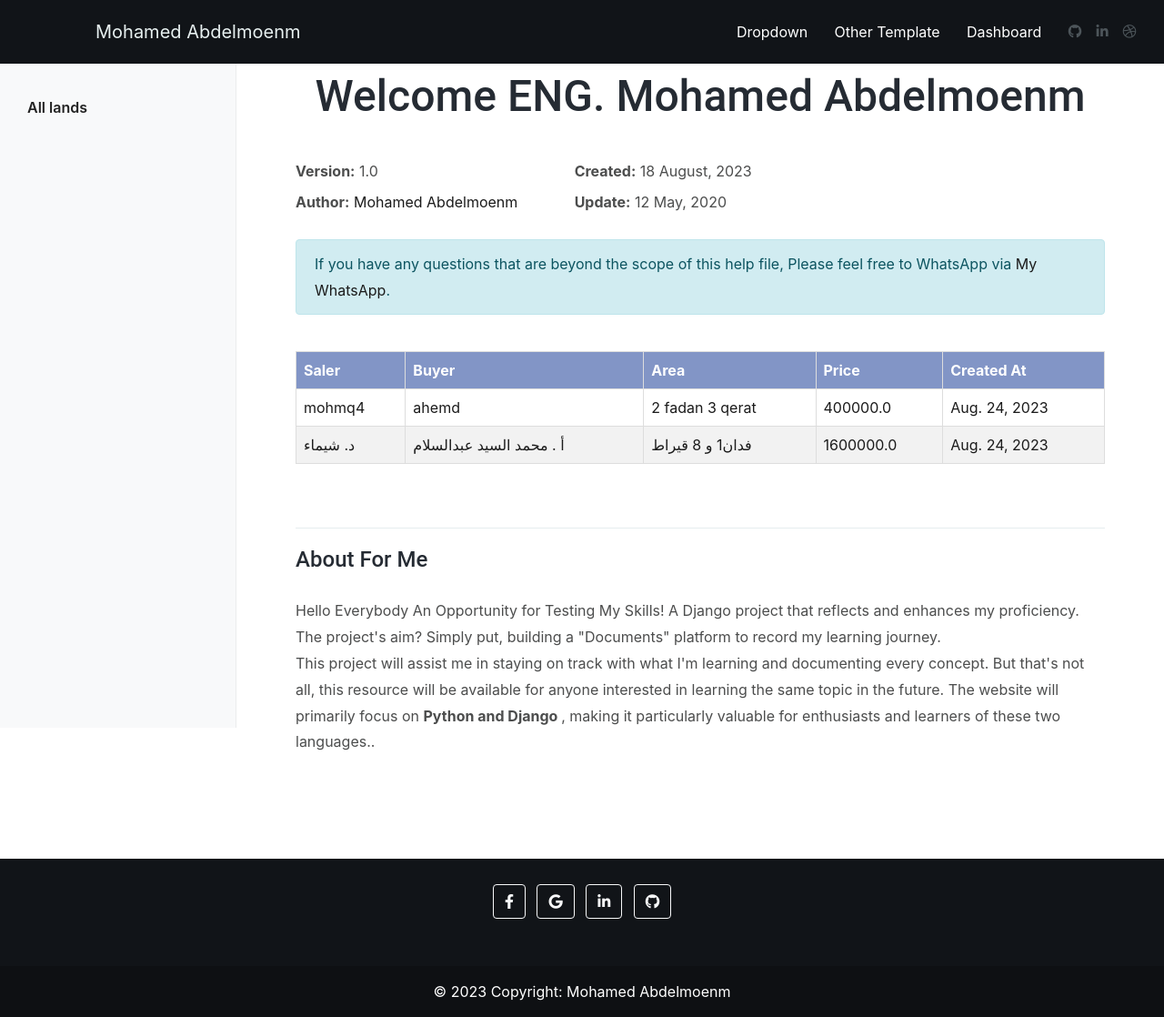
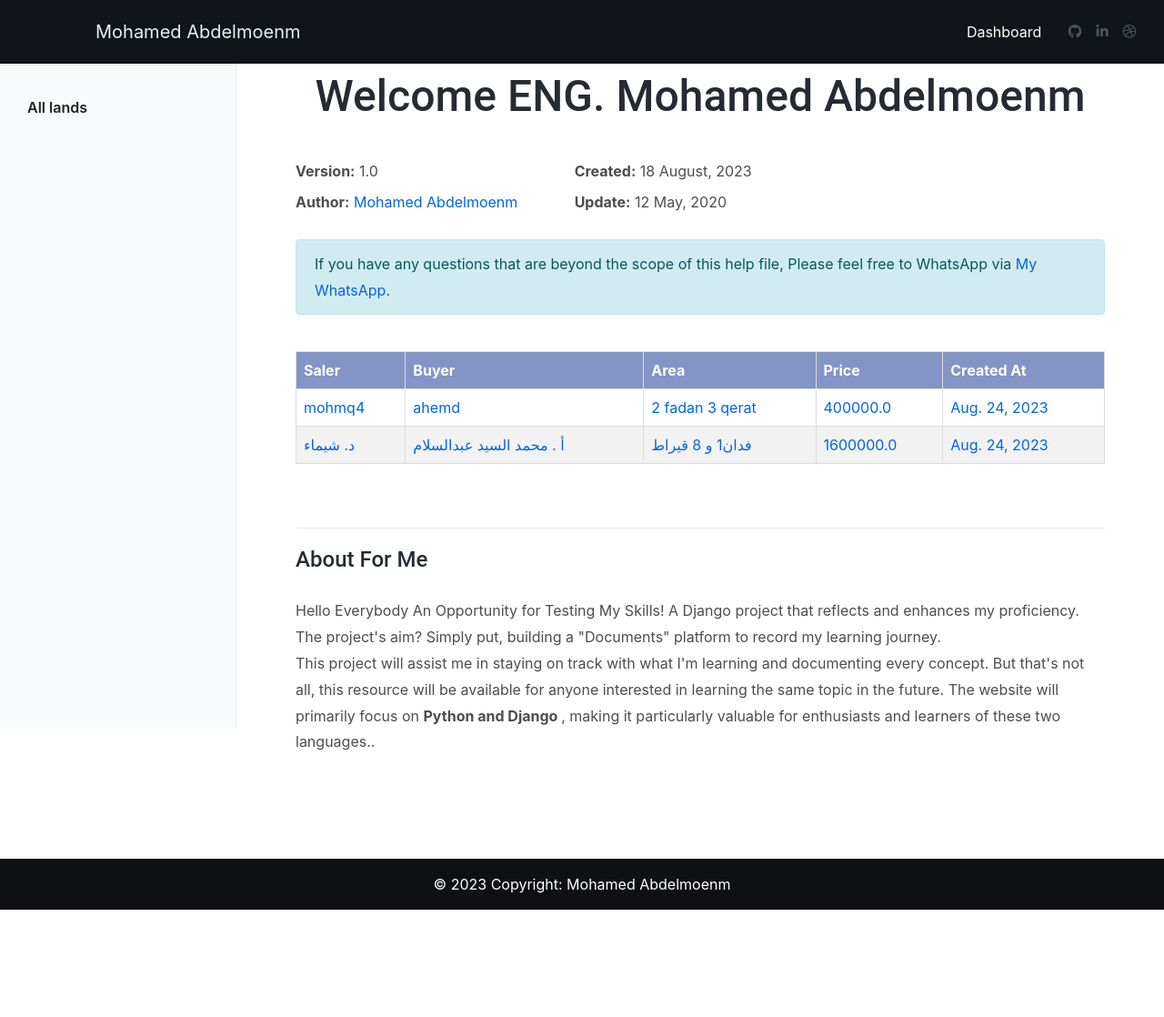
Before and after one commit to Mohamed00Abdelmonem/Dj-Measure-Acreage, a Django app: page / in a window 1280 px wide. Shown: the whole page at 91% size. After the commit the page ends 1000 px from the top, so only its background shows below. Run offline with Django 4.2, Linux system fonts and the light colour scheme; data comes from the database, SQL or seed files in the repository; both versions use the stored data as it was after the commit; some libraries are stand-ins or nearby versions.

Commit message:
updating in my project in my frontend and others

```diff
--- a/app/templates/app/index.html
+++ b/app/templates/app/index.html
@@ -2,36 +2,6 @@
 
 {% block body %}
 
-
-
-
-<style>
-  table {
-    width: 100%;
-    border-collapse: collapse;
-    margin-bottom: 70px;
-    margin-top: 40px;
-  }
-
-  th, td {
-    border: 1px solid #ddd;
-    padding: 8px;
-    text-align: left;
-  }
-
-  th {
-    background-color: #8295c6;
-  }
-
-  tr:nth-child(even) {
-    background-color: #f2f2f2;
-  }
-  a {
-    color: rgb(27, 27, 27);
-    text-decoration: none;
-
-  }
-</style>
 
 
 
@@ -100,11 +70,11 @@
     {% for land in objects %}
 
     <tr>
-      <td><a href="/">{{land.name_saler}}</a></td>
-      <td><a href="/">{{land.name_buyer}}</a></td>
-      <td><a href="/">{{land.area}}</a></td>
-      <td><a href="/">{{land.price}}</a></td>
-      <td><a href="/">{{land.created_at}}</a></td>
+      <td><a href="{% url 'land_detail' land.id%}">{{land.name_saler}}</a></td>
+      <td><a href="{% url 'land_detail' land.id%}">{{land.name_buyer}}</a></td>
+      <td><a href="{% url 'land_detail' land.id%}">{{land.area}}</a></td>
+      <td><a href="{% url 'land_detail' land.id%}">{{land.price}}</a></td>
+      <td><a href="{% url 'land_detail' land.id%}">{{land.created_at}}</a></td>
 
     </tr>
     {% endfor %}
--- a/app/templates/base.html
+++ b/app/templates/base.html
@@ -148,6 +148,32 @@
             background-color: #2857bc;
         }
 
+
+        table {
+    width: 100%;
+    border-collapse: collapse;
+    margin-bottom: 70px;
+    margin-top: 40px;
+  }
+
+  th, td {
+    border: 1px solid #ddd;
+    padding: 8px;
+    text-align: left;
+  }
+
+  th {
+    background-color: #8295c6;
+  }
+
+  tr:nth-child(even) {
+    background-color: #f2f2f2;
+  }
+  a {
+    color: rgb(27, 27, 27);
+    text-decoration: none;
+
+  }
 </style>
 <!-- Stylesheet
 ============================== -->
@@ -199,22 +225,7 @@
 
 		<div id="header-nav" class="collapse navbar-collapse justify-content-end">
           <ul class="navbar-nav">
-            <li class="dropdown"> <a class="dropdown-toggle" href="#">Dropdown</a>
-              <ul class="dropdown-menu">
-                <li><a class="dropdown-item" href="#">Action</a></li>
-                <li class="dropdown"><a class="dropdown-item dropdown-toggle" href="#">Dropdown Action</a>
-                  <ul class="dropdown-menu">
-                    <li><a class="dropdown-item" href="index.html">Action</a></li>
-                    <li><a class="dropdown-item" href="feature-header-dark.html">Another Action</a></li>
-                    <li><a class="dropdown-item" href="feature-header-primary.html">Something Else Here</a></li>
-                    <li><a class="dropdown-item" href="index-2.html">Another Link</a></li>
-                  </ul>
-                </li>
-                <li><a class="dropdown-item" href="#">Another Action</a>
-                <li><a class="dropdown-item" href="#">Something Else Here</a></li>
-              </ul>
-            </li>
-            <li><a target="_blank" href="https://themeforest.net/user/harnishdesign/portfolio?ref=HarnishDesign">Other Template</a></li>
+
             <li><a target="_blank" href="">Dashboard</a></li>
           </ul>
         </div>
@@ -243,35 +254,7 @@
   <!-- ============================ -->
   <footer class="bg-dark text-center text-white mt-5">
     <!-- Grid container -->
-    <div class="container p-4 pb-0">
-      <!-- Section: Social media -->
-      <section class="mb-4">
-        <!-- Facebook -->
-        <a class="btn btn-outline-light btn-floating m-1" href="#!" role="button"
-          ><i class="fab fa-facebook-f"></i
-        ></a>
 
-
-        <!-- Google -->
-        <a class="btn btn-outline-light btn-floating m-1" href="https://mohamed00abdelmonem.github.io/My-Resume-/ " role="button"
-          ><i class="fab fa-google"></i
-        ></a>
-
-
-
-        <!-- Linkedin -->
-        <a class="btn btn-outline-light btn-floating m-1" href="https://www.linkedin.com/in/mohamed-abdelmonem-716ba026b/?originalSubdomain=eg" role="button"
-          ><i class="fab fa-linkedin-in"></i
-        ></a>
-
-        <!-- Github -->
-        <a class="btn btn-outline-light btn-floating m-1" href="https://github.com/Mohamed00Abdelmonem" role="button"
-          ><i class="fab fa-github"></i
-        ></a>
-      </section>
-      <!-- Section: Social media -->
-    </div>
-    <!-- Grid container -->
 
     <!-- Copyright -->
     <div class="text-center p-3" style="background-color: rgba(0, 0, 0, 0.2);">
--- a/app/urls.py
+++ b/app/urls.py
@@ -1,10 +1,11 @@
 from django.urls import path
-from .views import Area_List
+from .views import Area_List, Land_Detail
 
 
 urlpatterns = [
 
-  path('', Area_List.as_view(), name='list_land')
+  path('', Area_List.as_view(), name='list_land'),
+  path('land_detail/<int:pk>', Land_Detail.as_view(), name='land_detail')
 
 
 ]
```
Also changed, not shown: app/templates/app/land_detail.html (+81 -31 lines), db.sqlite3.
